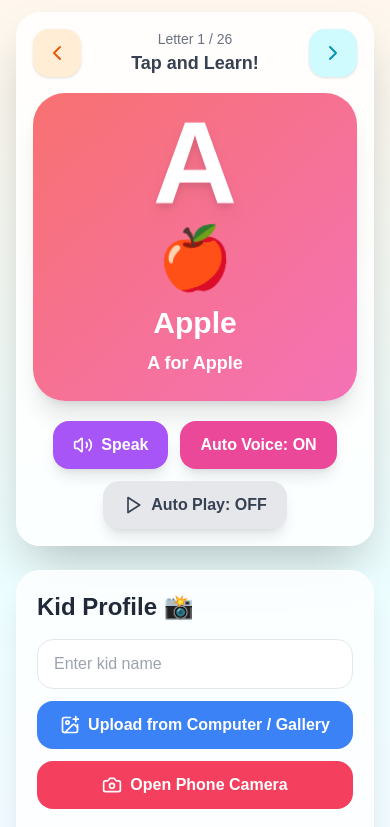
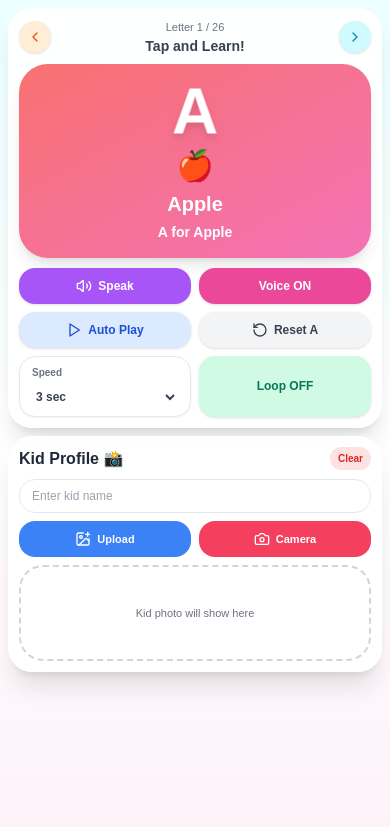
Before and after one commit to theiniyanvlogs-lab/Abc-learning, a Next.js app: page / in a window 390 px wide. Shown: the top 827 px of the page. Built offline with nearby package versions, Linux system fonts and the light colour scheme.

Commit message:
Update page.tsx

```diff
--- a/app/page.tsx
+++ b/app/page.tsx
@@ -9,7 +9,8 @@ import {
   ChevronLeft,
   ChevronRight,
   Play,
-  Pause
+  Pause,
+  RotateCcw
 } from "lucide-react";
 
 const alphabetData = [
@@ -47,11 +48,44 @@ export default function HomePage() {
   const [kidName, setKidName] = useState("");
   const [autoSpeak, setAutoSpeak] = useState(true);
   const [autoPlay, setAutoPlay] = useState(false);
+  const [autoPlaySpeed, setAutoPlaySpeed] = useState(3000); // 2s / 3s / 5s
+  const [loopMode, setLoopMode] = useState(false);
+  const [isLoaded, setIsLoaded] = useState(false);
 
   const fileInputRef = useRef<HTMLInputElement>(null);
   const cameraInputRef = useRef<HTMLInputElement>(null);
 
   const current = alphabetData[index];
+
+  // Load saved kid data
+  useEffect(() => {
+    if (typeof window === "undefined") return;
+
+    const savedKidName = localStorage.getItem("abc_kid_name");
+    const savedKidImage = localStorage.getItem("abc_kid_image");
+
+    if (savedKidName) setKidName(savedKidName);
+    if (savedKidImage) setKidImage(savedKidImage);
+
+    setIsLoaded(true);
+  }, []);
+
+  // Save kid name
+  useEffect(() => {
+    if (!isLoaded) return;
+    localStorage.setItem("abc_kid_name", kidName);
+  }, [kidName, isLoaded]);
+
+  // Save kid image
+  useEffect(() => {
+    if (!isLoaded) return;
+
+    if (kidImage) {
+      localStorage.setItem("abc_kid_image", kidImage);
+    } else {
+      localStorage.removeItem("abc_kid_image");
+    }
+  }, [kidImage, isLoaded]);
 
   const speakText = (text: string) => {
     if (typeof window === "undefined") return;
@@ -61,7 +95,7 @@ export default function HomePage() {
 
     const utterance = new SpeechSynthesisUtterance(text);
     utterance.rate = 0.9;
-    utterance.pitch = 1.2;
+    utterance.pitch = 1.15;
     utterance.volume = 1;
 
     const voices = window.speechSynthesis.getVoices();
@@ -83,6 +117,7 @@ export default function HomePage() {
     speakText(`${current.letter} for ${current.word}. ${current.word}!`);
   };
 
+  // Load voices
   useEffect(() => {
     const loadVoices = () => {
       window.speechSynthesis?.getVoices();
@@ -92,25 +127,37 @@ export default function HomePage() {
     window.speechSynthesis.onvoiceschanged = loadVoices;
   }, []);
 
+  // Auto speak on letter change
   useEffect(() => {
     if (autoSpeak) {
       const timer = setTimeout(() => {
         speakCurrent();
-      }, 500);
+      }, 400);
 
       return () => clearTimeout(timer);
     }
   }, [index, autoSpeak]);
 
+  // Auto play logic
   useEffect(() => {
     if (!autoPlay) return;
 
     const timer = setInterval(() => {
-      setIndex((prev) => (prev + 1) % alphabetData.length);
-    }, 3000);
+      setIndex((prev) => {
+        if (prev >= alphabetData.length - 1) {
+          if (loopMode) {
+            return 0;
+          } else {
+            setAutoPlay(false);
+            return prev;
+          }
+        }
+        return prev + 1;
+      });
+    }, autoPlaySpeed);
 
     return () => clearInterval(timer);
-  }, [autoPlay]);
+  }, [autoPlay, autoPlaySpeed, loopMode]);
 
   const nextLetter = () => {
     setIndex((prev) => (prev + 1) % alphabetData.length);
@@ -131,136 +178,204 @@ export default function HomePage() {
     reader.readAsDataURL(file);
   };
 
+  const clearKidProfile = () => {
+    setKidName("");
+    setKidImage(null);
+    localStorage.removeItem("abc_kid_name");
+    localStorage.removeItem("abc_kid_image");
+  };
+
+  const handleAutoPlayToggle = () => {
+    if (!autoPlay) {
+      setIndex(0); // Start from A
+    }
+    setAutoPlay((prev) => !prev);
+  };
+
   return (
-    <main className="min-h-screen px-4 py-3 md:px-8">
+    <main className="min-h-screen px-2 py-2 md:px-6 bg-gradient-to-b from-cyan-50 via-white to-pink-50">
       <div className="mx-auto max-w-6xl">
-        <div className="grid grid-cols-1 lg:grid-cols-3 gap-6">
-          {/* Left Side - ABC Card */}
+        <div className="grid grid-cols-1 lg:grid-cols-3 gap-2 md:gap-5">
+          {/* ABC Card */}
           <div className="lg:col-span-2">
             <motion.div
               layout
-              className="rounded-3xl bg-white/80 backdrop-blur-lg shadow-2xl border border-white p-4 md:p-8"
+              className="rounded-3xl bg-white/90 backdrop-blur-lg shadow-xl border border-white p-2.5 md:p-5"
             >
-              <div className="flex justify-between items-center mb-4">
+              <div className="flex justify-between items-center mb-2">
                 <button
                   onClick={prevLetter}
-                  className="rounded-2xl bg-orange-100 hover:bg-orange-200 p-3 shadow"
+                  className="rounded-2xl bg-orange-100 hover:bg-orange-200 p-2 shadow"
                 >
-                  <ChevronLeft className="w-6 h-6 text-orange-600" />
+                  <ChevronLeft className="w-4 h-4 md:w-5 md:h-5 text-orange-600" />
                 </button>
 
                 <div className="text-center">
-                  <p className="text-sm text-gray-500">Letter {index + 1} / 26</p>
-                  <p className="text-lg font-bold text-gray-700">Tap and Learn!</p>
+                  <p className="text-[11px] md:text-sm text-gray-500">
+                    Letter {index + 1} / 26
+                  </p>
+                  <p className="text-sm md:text-base font-bold text-gray-700">
+                    Tap and Learn!
+                  </p>
                 </div>
 
                 <button
                   onClick={nextLetter}
-                  className="rounded-2xl bg-cyan-100 hover:bg-cyan-200 p-3 shadow"
+                  className="rounded-2xl bg-cyan-100 hover:bg-cyan-200 p-2 shadow"
                 >
-                  <ChevronRight className="w-6 h-6 text-cyan-600" />
+                  <ChevronRight className="w-4 h-4 md:w-5 md:h-5 text-cyan-600" />
                 </button>
               </div>
 
               <AnimatePresence mode="wait">
                 <motion.div
                   key={current.letter}
-                  initial={{ opacity: 0, scale: 0.8, rotate: -8 }}
+                  initial={{ opacity: 0, scale: 0.92, rotate: -3 }}
                   animate={{ opacity: 1, scale: 1, rotate: 0 }}
-                  exit={{ opacity: 0, scale: 0.8, rotate: 8 }}
-                  transition={{ duration: 0.4 }}
-                  className={`rounded-[2rem] bg-gradient-to-br ${current.color} p-6 md:p-10 text-white shadow-xl`}
+                  exit={{ opacity: 0, scale: 0.92, rotate: 3 }}
+                  transition={{ duration: 0.3 }}
+                  className={`rounded-[1.8rem] bg-gradient-to-br ${current.color} px-3 py-4 md:px-6 md:py-6 text-white shadow-lg`}
                 >
                   <div className="text-center">
                     <motion.div
-                      animate={{ y: [0, -10, 0], scale: [1, 1.05, 1] }}
-                      transition={{ repeat: Infinity, duration: 2.2 }}
-                      className="text-[7rem] md:text-[10rem] font-black leading-none drop-shadow-lg"
+                      animate={{ y: [0, -4, 0], scale: [1, 1.02, 1] }}
+                      transition={{ repeat: Infinity, duration: 1.8 }}
+                      className="text-[4rem] md:text-[7rem] font-black leading-none drop-shadow-lg"
                     >
                       {current.letter}
                     </motion.div>
 
                     <motion.div
-                      animate={{ rotate: [0, -4, 4, 0] }}
-                      transition={{ repeat: Infinity, duration: 2.5 }}
-                      className="text-6xl md:text-8xl"
+                      animate={{ rotate: [0, -2, 2, 0] }}
+                      transition={{ repeat: Infinity, duration: 2.2 }}
+                      className="text-3xl md:text-6xl mt-1"
                     >
                       {current.emoji}
                     </motion.div>
 
-                    <p className="mt-4 text-3xl md:text-5xl font-extrabold">
+                    <p className="mt-1.5 text-xl md:text-4xl font-extrabold">
                       {current.word}
                     </p>
 
-                    <p className="mt-2 text-lg md:text-2xl font-semibold">
+                    <p className="mt-1 text-sm md:text-xl font-semibold">
                       {current.letter} for {current.word}
                     </p>
                   </div>
                 </motion.div>
               </AnimatePresence>
 
-              <div className="mt-5 flex flex-wrap gap-3 justify-center">
+              {/* Buttons */}
+              <div className="mt-2.5 grid grid-cols-2 sm:grid-cols-4 gap-2">
                 <button
                   onClick={speakCurrent}
-                  className="flex items-center gap-2 rounded-2xl bg-purple-500 hover:bg-purple-600 text-white px-5 py-3 font-bold shadow-lg"
+                  className="flex items-center justify-center gap-1.5 rounded-2xl bg-purple-500 hover:bg-purple-600 text-white px-2.5 py-2.5 font-bold shadow text-xs md:text-sm"
                 >
-                  <Volume2 className="w-5 h-5" />
+                  <Volume2 className="w-4 h-4" />
                   Speak
                 </button>
 
                 <button
                   onClick={() => setAutoSpeak(!autoSpeak)}
-                  className={`rounded-2xl px-5 py-3 font-bold shadow-lg ${
+                  className={`rounded-2xl px-2.5 py-2.5 font-bold shadow text-xs md:text-sm ${
                     autoSpeak ? "bg-pink-500 text-white" : "bg-gray-200 text-gray-700"
                   }`}
                 >
-                  Auto Voice: {autoSpeak ? "ON" : "OFF"}
+                  Voice {autoSpeak ? "ON" : "OFF"}
                 </button>
 
                 <button
-                  onClick={() => setAutoPlay(!autoPlay)}
-                  className={`flex items-center gap-2 rounded-2xl px-5 py-3 font-bold shadow-lg ${
-                    autoPlay ? "bg-emerald-500 text-white" : "bg-gray-200 text-gray-700"
+                  onClick={handleAutoPlayToggle}
+                  className={`flex items-center justify-center gap-1.5 rounded-2xl px-2.5 py-2.5 font-bold shadow text-xs md:text-sm ${
+                    autoPlay ? "bg-blue-500 text-white" : "bg-blue-100 text-blue-700"
                   }`}
                 >
-                  {autoPlay ? <Pause className="w-5 h-5" /> : <Play className="w-5 h-5" />}
-                  {autoPlay ? "Auto Play: ON" : "Auto Play: OFF"}
+                  {autoPlay ? <Pause className="w-4 h-4" /> : <Play className="w-4 h-4" />}
+                  {autoPlay ? "Playing" : "Auto Play"}
+                </button>
+
+                <button
+                  onClick={() => {
+                    setIndex(0);
+                    setAutoPlay(false);
+                  }}
+                  className="flex items-center justify-center gap-1.5 rounded-2xl bg-gray-100 hover:bg-gray-200 text-gray-700 px-2.5 py-2.5 font-bold shadow text-xs md:text-sm"
+                >
+                  <RotateCcw className="w-4 h-4" />
+                  Reset A
+                </button>
+              </div>
+
+              {/* Speed + Loop */}
+              <div className="mt-2 grid grid-cols-2 gap-2">
+                <div className="rounded-2xl bg-white border border-gray-200 px-3 py-2 shadow-sm">
+                  <p className="text-[10px] md:text-xs font-bold text-gray-500 mb-1">
+                    Speed
+                  </p>
+                  <select
+                    value={autoPlaySpeed}
+                    onChange={(e) => setAutoPlaySpeed(Number(e.target.value))}
+                    className="w-full bg-transparent outline-none text-xs md:text-sm font-bold text-gray-700"
+                  >
+                    <option value={2000}>2 sec</option>
+                    <option value={3000}>3 sec</option>
+                    <option value={5000}>5 sec</option>
+                  </select>
+                </div>
+
+                <button
+                  onClick={() => setLoopMode(!loopMode)}
+                  className={`rounded-2xl px-3 py-2 font-bold shadow text-xs md:text-sm ${
+                    loopMode ? "bg-emerald-500 text-white" : "bg-emerald-100 text-emerald-700"
+                  }`}
+                >
+                  Loop {loopMode ? "ON" : "OFF"}
                 </button>
               </div>
             </motion.div>
           </div>
 
-          {/* Right Side - Kid Profile */}
+          {/* Kid Profile */}
           <div>
             <motion.div
-              initial={{ opacity: 0, x: 30 }}
+              initial={{ opacity: 0, x: 15 }}
               animate={{ opacity: 1, x: 0 }}
-              className="rounded-3xl bg-white/80 backdrop-blur-lg shadow-xl border border-white p-5"
+              className="rounded-3xl bg-white/90 backdrop-blur-lg shadow-xl border border-white p-2.5 md:p-4"
             >
-              <h2 className="text-2xl font-extrabold text-gray-800 mb-4">Kid Profile 📸</h2>
+              <div className="flex items-center justify-between mb-2">
+                <h2 className="text-base md:text-xl font-extrabold text-gray-800">
+                  Kid Profile 📸
+                </h2>
+
+                <button
+                  onClick={clearKidProfile}
+                  className="rounded-xl bg-red-100 hover:bg-red-200 text-red-600 px-2 py-1 text-[10px] md:text-xs font-bold"
+                >
+                  Clear
+                </button>
+              </div>
 
               <input
                 value={kidName}
                 onChange={(e) => setKidName(e.target.value)}
                 placeholder="Enter kid name"
-                className="w-full mb-3 rounded-2xl border border-gray-200 px-4 py-3 outline-none focus:ring-2 focus:ring-pink-300"
+                className="w-full mb-2 rounded-2xl border border-gray-200 px-3 py-2 outline-none focus:ring-2 focus:ring-pink-300 text-xs md:text-sm"
               />
 
-              <div className="flex flex-col gap-3">
+              <div className="grid grid-cols-2 gap-2">
                 <button
                   onClick={() => fileInputRef.current?.click()}
-                  className="flex items-center justify-center gap-2 rounded-2xl bg-blue-500 hover:bg-blue-600 text-white px-4 py-3 font-bold"
+                  className="flex items-center justify-center gap-1.5 rounded-2xl bg-blue-500 hover:bg-blue-600 text-white px-2 py-2.5 font-bold text-[11px] md:text-sm"
                 >
-                  <ImagePlus className="w-5 h-5" />
-                  Upload from Computer / Gallery
+                  <ImagePlus className="w-4 h-4" />
+                  Upload
                 </button>
 
                 <button
                   onClick={() => cameraInputRef.current?.click()}
-                  className="flex items-center justify-center gap-2 rounded-2xl bg-rose-500 hover:bg-rose-600 text-white px-4 py-3 font-bold"
+                  className="flex items-center justify-center gap-1.5 rounded-2xl bg-rose-500 hover:bg-rose-600 text-white px-2 py-2.5 font-bold text-[11px] md:text-sm"
                 >
-                  <Camera className="w-5 h-5" />
-                  Open Phone Camera
+                  <Camera className="w-4 h-4" />
+                  Camera
                 </button>
 
                 <input
@@ -281,25 +396,25 @@ export default function HomePage() {
                 />
               </div>
 
-              <div className="mt-5">
+              <div className="mt-2">
                 {kidImage ? (
                   <motion.div
-                    initial={{ scale: 0.8, opacity: 0 }}
+                    initial={{ scale: 0.96, opacity: 0 }}
                     animate={{ scale: 1, opacity: 1 }}
                     className="rounded-3xl overflow-hidden shadow-lg border-4 border-pink-200 bg-white"
                   >
                     <img
                       src={kidImage}
                       alt="Kid uploaded"
-                      className="w-full h-64 object-cover"
+                      className="w-full h-28 sm:h-32 md:h-52 object-cover"
                     />
-                    <div className="p-3 text-center font-bold text-lg text-pink-600">
+                    <div className="p-2 text-center font-bold text-xs md:text-base text-pink-600">
                       {kidName || "My Little Star ⭐"}
                     </div>
                   </motion.div>
                 ) : (
-                  <div className="rounded-3xl border-2 border-dashed border-gray-300 h-72 flex items-center justify-center text-center text-gray-500 p-4">
-                    Upload a kid photo from computer, gallery, or phone camera
+                  <div className="rounded-3xl border-2 border-dashed border-gray-300 h-24 sm:h-28 md:h-52 flex items-center justify-center text-center text-gray-500 p-2 text-[11px] md:text-sm">
+                    Kid photo will show here
                   </div>
                 )}
               </div>
```
